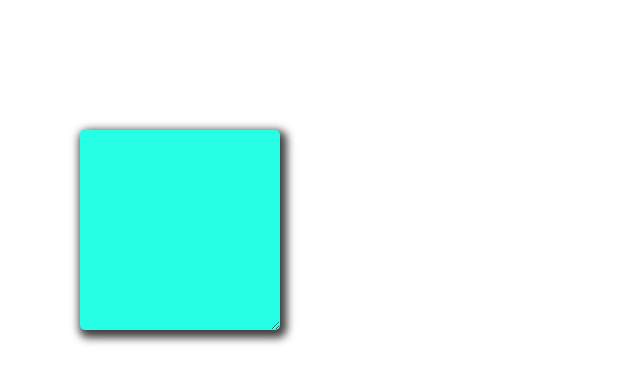
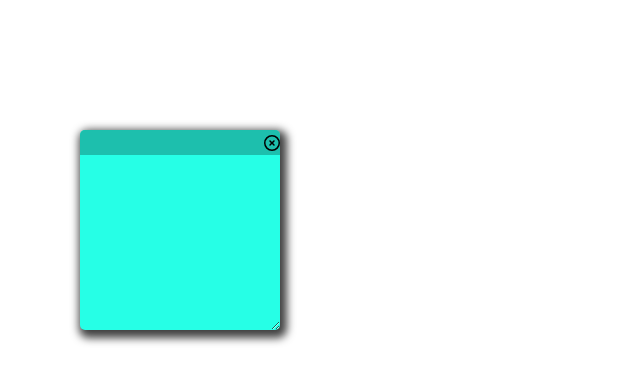
Before and after one commit to adamchmski/sticky-note-app, a React (Vite) app: page / in a window 1280 px wide. Shown: the top 382 px of the page, without its empty margins (0-640 px from the left). Built offline with nearby package versions, Linux system fonts and the light colour scheme.

Commit message:
added font awesome react package and created delete button (w/o functionality)

```diff
--- a/package.json
+++ b/package.json
@@ -10,6 +10,9 @@
     "preview": "vite preview"
   },
   "dependencies": {
+    "@fortawesome/fontawesome-svg-core": "^6.7.2",
+    "@fortawesome/free-regular-svg-icons": "^6.7.2",
+    "@fortawesome/react-fontawesome": "^0.2.2",
     "react": "^19.0.0",
     "react-dom": "^19.0.0"
   },
--- a/src/App.css
+++ b/src/App.css
@@ -4,7 +4,7 @@
   box-sizing: border-box;
 }
 
-.myCard {
+.my-card {
   min-width: 200px;
   min-height: 200px;
   border-radius: 5px;
@@ -16,6 +16,17 @@
   box-shadow: 3px 4px 8px 4px rgba(0, 0, 0, 0.75);
   resize: both;
   overflow: auto;
+}
+
+.sticky-header {
+  width: 100%;
+  min-height: 25px;
+  max-height: 25px;
+  margin-bottom: 10px;
+  display: flex;
+  justify-content: end;
+  align-items: center;
+  filter: brightness(75%);
 }
 
 .first-color {
--- a/src/components/StickyNote.jsx
+++ b/src/components/StickyNote.jsx
@@ -1,4 +1,6 @@
 import React from "react";
+import { FontAwesomeIcon } from "@fortawesome/react-fontawesome";
+import { faCircleXmark } from "@fortawesome/free-regular-svg-icons";
 
 function StickyNote({ colorClass }) {
   // have location style by dynamic
@@ -6,9 +8,13 @@ function StickyNote({ colorClass }) {
 
   return (
     <div
-      className={`myCard ${colorClass}`}
+      className={`my-card ${colorClass}`}
       style={{ left: "80px", top: "130px" }}
-    ></div>
+    >
+      <div className={`sticky-header ${colorClass}`}>
+        <FontAwesomeIcon icon={faCircleXmark} />
+      </div>
+    </div>
   );
 }
 
```
Also changed, not shown: 1 other file (tests, documents, lock files or other folders).
